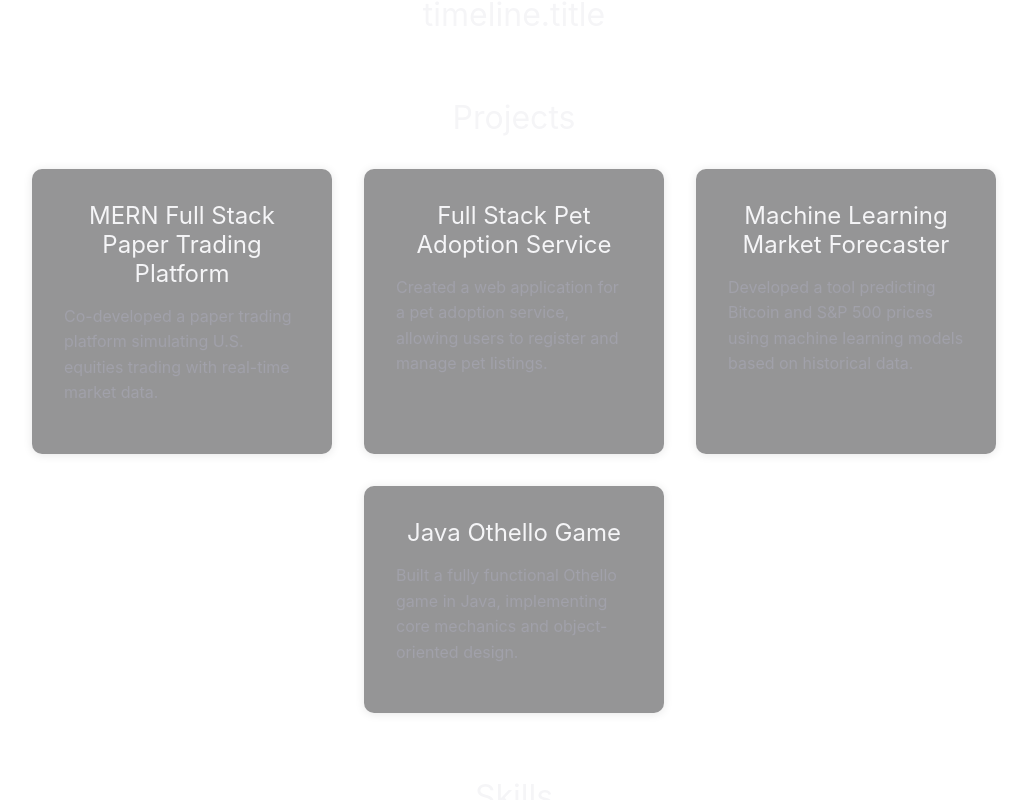
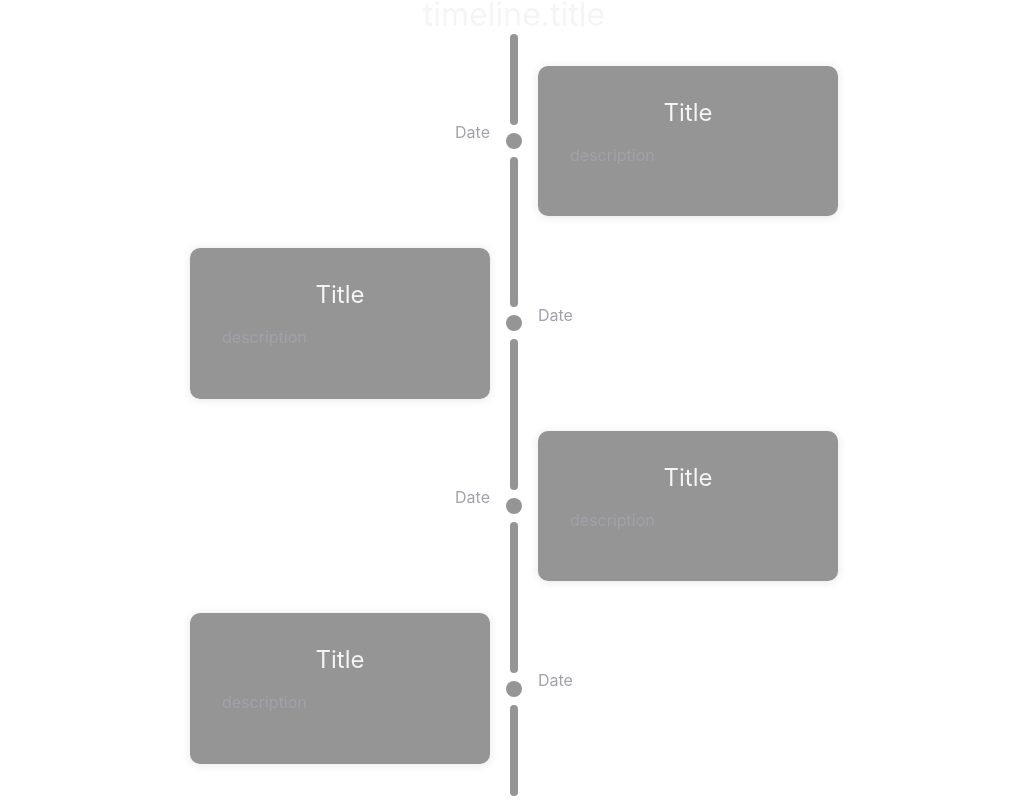
Before and after one commit to FrancoisMartinez/react-portfolio, a React (Vite) app: page / in a window 1280 px wide. Shown: the part 820-1620 px from the top of the page, without its empty margins (126-1153 px from the left). Built offline with nearby package versions, Linux system fonts and the light colour scheme.

Commit message:
timeline

```diff
--- /dev/null
+++ b/public/data/timelineEvents.js
@@ -0,0 +1,32 @@
+const timelineEvents = [
+    {
+      id: 1,
+      dateKey: 'timeline.university.date',
+      titleKey: 'timeline.university.title',
+      descriptionKey: 'timeline.university.description',
+      categoryKey: "timeline.university.category"
+    },
+    {
+      id: 2,
+      dateKey: 'timeline.internship1.date',
+      titleKey: 'timeline.internship1.title',
+      descriptionKey: 'timeline.internship1.description',
+      categoryKey: "timeline.internship1.category"
+    },
+    {
+      id: 3,
+      dateKey: 'timeline.hackathon.date',
+      titleKey: 'timeline.hackathon.title',
+      descriptionKey: 'timeline.hackathon.description',
+      categoryKey: "timeline.hackathon.category"
+    },
+    {
+      id: 4,
+      dateKey: 'timeline.hackathonWin.date',
+      titleKey: 'timeline.hackathonWin.title',
+      descriptionKey: 'timeline.hackathonWin.description',
+      categoryKey: "timeline.hackathonWin.category"
+    },
+  ];
+
+export default timelineEvents;
--- /dev/null
+++ b/src/components/Event.jsx
@@ -0,0 +1,38 @@
+import React from 'react';
+import styles from '../styles/Event.module.css';
+import Card from './Card.jsx';
+
+const Event = ({ children, side }) => {
+
+    const timeline = (
+        <div className={styles.timeline}>
+            <div className={styles.topLine}></div>
+            <div className={styles.dot}></div>
+            <div className={styles.bottomLine}></div>
+        </div>
+    )
+
+    return (
+        <>
+            {side === 'left' &&
+                <div className={styles.event}>
+                    <Card style={{ width: '18.75rem', margin: '1rem 0' }}>{children}</Card>
+                    {timeline}
+                    <div className={styles.date} style={{ textAlign: 'start' }}><p>Date</p></div>
+                </div>
+            }
+            {side === 'right' &&
+                <div className={styles.event}>
+                    <div className={styles.date} style={{ textAlign: 'end' }}><p>Date</p></div>
+                    {timeline}
+                    <Card style={{ width: '18.75rem', margin: '1rem 0' }}>{children}</Card>
+                </div>
+            }
+        </>
+
+
+
+    )
+}
+
+export default Event;
--- a/src/components/Timeline.jsx
+++ b/src/components/Timeline.jsx
@@ -2,45 +2,28 @@ import React from 'react';
 import { useState } from 'react';
 import { useTranslation } from 'react-i18next';
 import styles from '../styles/Timeline.module.css';
+import Event from './Event.jsx';
+import timelineEvents from '/public/data/timelineEvents.js';
 
 const Timeline = () => {
     const { t } = useTranslation();
 
-    const timelineEvents = [
-        {
-          id: 1,
-          date: t('timeline.university.date'),
-          title: t('timeline.university.title'),
-          description: t('timeline.university.description'),
-          category: "education"
-        },
-        {
-          id: 2,
-          date: t('timeline.internship1.date'),
-          title: t('timeline.internship1.title'),
-          description: t('timeline.internship1.description'),
-          category: "experience"
-        },
-        {
-          id: 3,
-          date: t('timeline.hackathon.date'),
-          title: t('timeline.hackathon.title'),
-          description: t('timeline.hackathon.description'),
-          category: "achievement"
-        },
-        {
-          id: 4,
-          date: t('timeline.hackathonWin.date'),
-          title: t('timeline.hackathonWin.title'),
-          description: t('timeline.hackathonWin.description'),
-          category: "achievement"
-        },
-      ];
+
 
     return (
-        <>
+        <div className={styles.container}>
+            <div className={styles.topEnd}></div>
 
-        </>
+                {timelineEvents.map((timelineEvent) => (
+                    <Event key={timelineEvent.id} style={{ width: '18.75rem' }} side={timelineEvent.id % 2 == 0 ? 'left' : 'right'}>
+                            {/* <h2>{t(timelineEvent.title)}</h2>
+                            <p>{t(timelineEvent.description)}</p> */}
+                            <h2>Title</h2>
+                            <p>description</p>
+                    </Event>
+                ))}
+            <div className={styles.bottomEnd}></div>
+        </div>
     );
 }
 
--- a/src/pages/Home.jsx
+++ b/src/pages/Home.jsx
@@ -25,7 +25,7 @@ const Home = () => {
                     <p>{t('home.description')}</p>
                 </section>
 
-                <section id="timeline" className={styles.work}>
+                <section id="timeline" className={styles.timeline}>
                     <h2>{t('timeline.title')}</h2>
                     <Timeline/>
                 </section>
--- /dev/null
+++ b/src/styles/Event.module.css
@@ -0,0 +1,50 @@
+.event {
+    display: flex;
+    flex-direction: row;
+    gap: 1rem;
+}
+
+
+.date {
+    width: 18.75rem;
+    display: flex;
+    flex-direction: column;
+    justify-content: center;
+}
+
+
+.timeline {
+    display: flex;
+    flex-direction: column;
+    align-items: center;
+    width: 1rem;
+}
+
+.topLine {
+    flex: 1;
+    width: 0.5rem;
+    border-radius: 0 0 1rem 1rem;
+    background-color: var(--transparent-background-color);
+    -webkit-backdrop-filter: blur(10px);
+    backdrop-filter: blur(10px);
+}
+
+.dot {
+    margin: 0.5rem 0;
+    height: 1rem;
+    width: 1rem;
+    border-radius: 1rem;
+    background-color: var(--transparent-background-color);
+    -webkit-backdrop-filter: blur(10px);
+    backdrop-filter: blur(10px);
+    border-radius: 10px;
+}
+
+.bottomLine {
+    flex: 1;
+    width: 0.5rem;
+    border-radius: 1rem 1rem 0 0;
+    background-color: var(--transparent-background-color);
+    -webkit-backdrop-filter: blur(10px);
+    backdrop-filter: blur(10px);
+}
--- a/src/styles/Home.module.css
+++ b/src/styles/Home.module.css
@@ -40,6 +40,13 @@ p {
     font-size: 1.2rem;
     max-width: 600px;
     margin: 0 auto;
+}
+
+.timeline {
+    width: 100%;
+    display: flex;
+    flex-direction: column;
+    align-items: center;
 }
 
 .projects {
--- a/src/styles/Timeline.module.css
+++ b/src/styles/Timeline.module.css
@@ -0,0 +1,29 @@
+.container {
+    display: flex;
+    flex-direction: column;
+    width: 60%;
+    margin: 0 auto;
+    position: relative;
+    align-items: center;
+}
+
+
+
+.topEnd, .bottomEnd {
+    height: 1rem;
+    width: 0.5rem;
+    position: relative;
+    z-index: 1;
+    margin: 0 auto;
+    background-color: var(--transparent-background-color);
+    -webkit-backdrop-filter: blur(10px);
+    backdrop-filter: blur(10px);
+}
+
+.topEnd {
+    border-radius: 1rem 1rem 0 0;
+}
+
+.bottomEnd {
+    border-radius: 0 0 1rem 1rem;
+}
```
